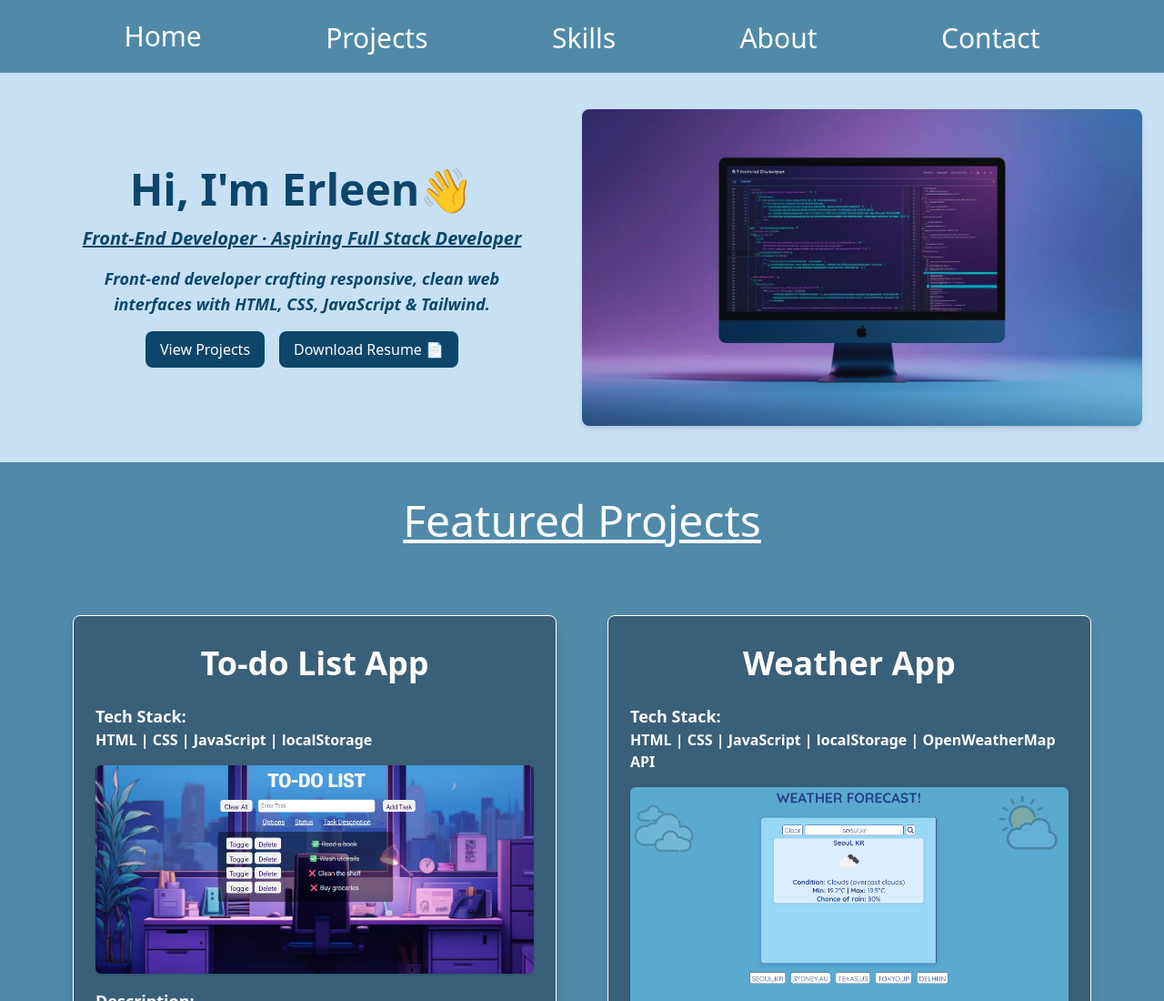
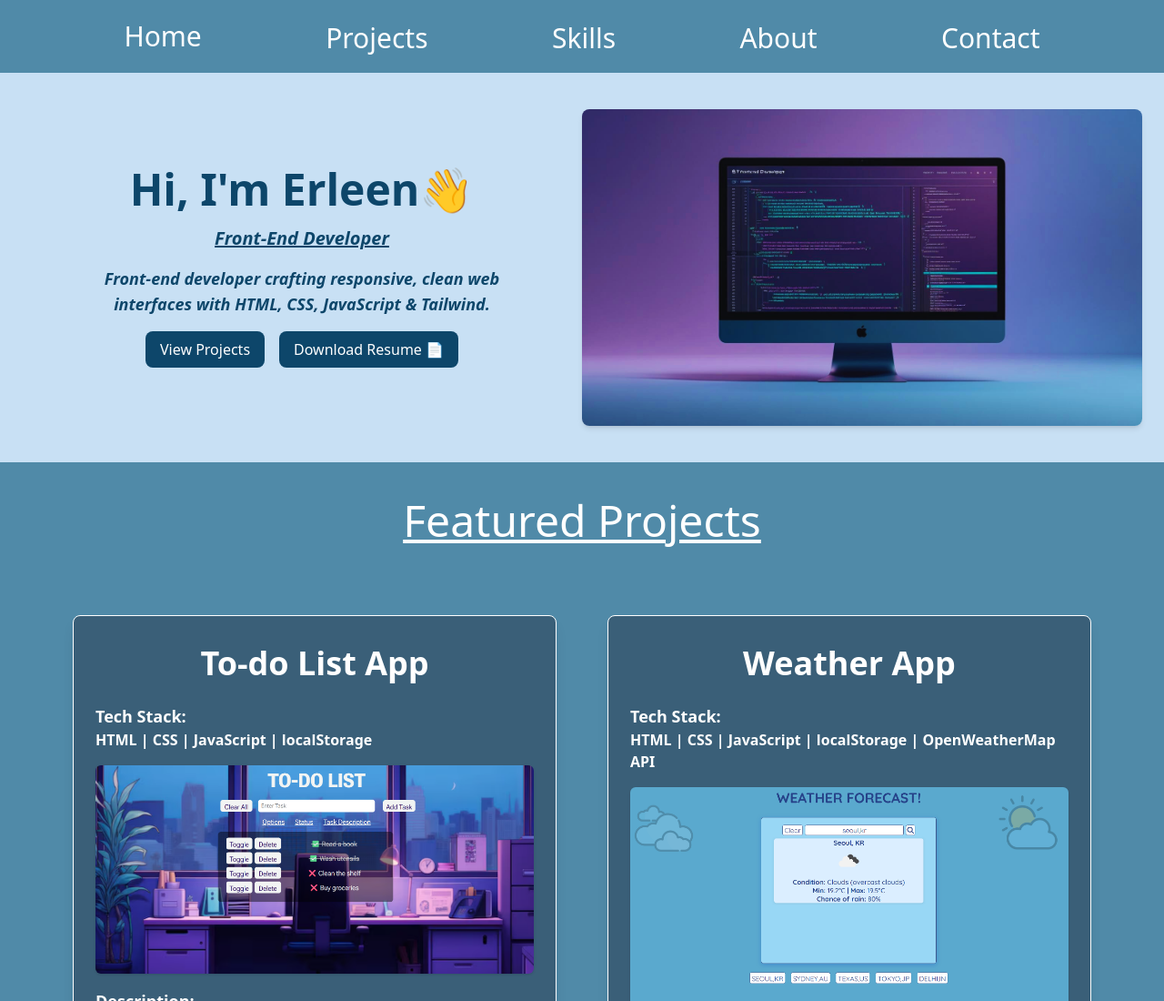
Before and after one commit to erleen0307/portfolio, a plain HTML site: page index.html in a window 1280 px wide. Shown: the top 1100 px of the page at 91% size. Drawn offline with nearby package versions, Linux system fonts and the light colour scheme.

Commit message:
Update index.html

```diff
--- a/index.html
+++ b/index.html
@@ -74,7 +74,7 @@
 					class="font-semibold text-[#0D466A] text-2xl sm:text-3xl md:text-4xl lg:text-5xl transition-all duration-300 hover:sm:text-4xl hover:md:text-5xl hover:lg:text-6xl">
 					Hi, I'm Erleen👋</h1>
 				<h3 class="font-bold text-[#0D466A] italic underline hover:no-underline sm:text-lg md:text-xl">Front-End
-					Developer · Aspiring Full Stack Developer</h3>
+					Developer</h3>
 				<p class="max-w-md font-semibold text-[#0D466A] italic sm:text-base md:text-lg">Front-end developer crafting
 					responsive, clean web interfaces with HTML, CSS, JavaScript & Tailwind.</p>
 				<div class="flex flex-row space-x-4">
```
